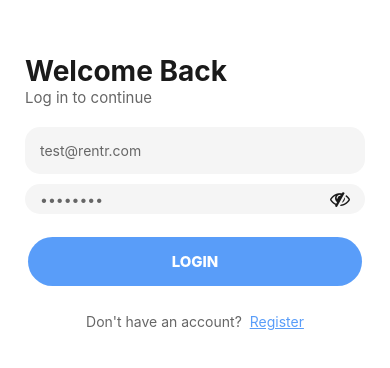
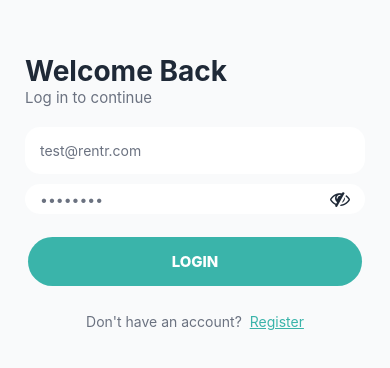
Before and after one commit to Sandy177000/rentr-app, a React Native app: screen /Login in a window 390 px wide. Shown: the part 230-598 px from the top of the page. Built offline with nearby package versions, Linux system fonts and the light colour scheme.

Commit message:
Update HomeScreen and Profile components to improve styling and theme consistency; change background and icon colors to align with new theme colors; enhance search bar and category card styles for better usability; add new category to constants for expanded item options.

```diff
--- a/screens/HomeScreen.tsx
+++ b/screens/HomeScreen.tsx
@@ -129,9 +129,9 @@ const HomeScreen = () => {
         <View
           style={[
             styles.categoryIconContainer,
-            {backgroundColor: theme.colors.primary + '20'},
+            {backgroundColor: theme.colors.secondary + '20'},
           ]}>
-          <Icon name={getCategoryIcon(item.name)} size={20} color={theme.colors.primary} />
+          <Icon name={getCategoryIcon(item.name)} size={20} color={theme.colors.secondary} />
         </View>
         <CustomText
           style={[styles.categoryText, {color: theme.colors.text.primary}]}>
@@ -242,6 +242,7 @@ const HomeScreen = () => {
             color={theme.colors.text.secondary}
           />
           <CustomText
+            variant="h4"
             style={{color: theme.colors.text.secondary, marginLeft: 10}}>
             Search for items...
           </CustomText>
@@ -378,36 +379,16 @@ const styles = StyleSheet.create({
     borderRadius: 22,
     justifyContent: 'center',
     alignItems: 'center',
-    ...Platform.select({
-      ios: {
-        shadowColor: '#000',
-        shadowOffset: { width: 0, height: 1 },
-        shadowOpacity: 0.1,
-        shadowRadius: 2,
-      },
-      android: {
-        elevation: 2,
-      },
-    }),
+    elevation: 3,
   },
   searchBar: {
     flexDirection: 'row',
     alignItems: 'center',
     paddingHorizontal: 16,
-    paddingVertical: 12,
-    borderRadius: 12,
+    paddingVertical: 16,
+    borderRadius: 30,
     marginBottom: 10,
-    ...Platform.select({
-      ios: {
-        shadowColor: '#000',
-        shadowOffset: { width: 0, height: 1 },
-        shadowOpacity: 0.1,
-        shadowRadius: 2,
-      },
-      android: {
-        elevation: 2,
-      },
-    }),
+    elevation: 3,
   },
   scrollContent: {
     paddingBottom: 30,
@@ -423,7 +404,8 @@ const styles = StyleSheet.create({
     gap: 8,
   },
   categoriesContainer: {
-    paddingRight: 16,
+    paddingVertical: 1,
+    paddingHorizontal: 12,
     gap: 12,
   },
   categoryCard: {
--- a/screens/ProfileScreen.jsx
+++ b/screens/ProfileScreen.jsx
@@ -79,7 +79,6 @@ const ProfileScreen = () => {
 
           {/* Action Sections */}
           <View style={[styles.actionSectionTitle, {marginTop: 20}]}>
-            <Icon name="gear" size={20} color={theme.colors.primary} />
             <CustomText variant="h4" bold={600} style={{color: theme.colors.text.primary}}>
               Manage Your Items
             </CustomText>
--- a/src/components/NewItemForm.tsx
+++ b/src/components/NewItemForm.tsx
@@ -24,7 +24,7 @@ import { Calendar, DateData } from 'react-native-calendars';
 import CustomText from './common/CustomText';
 import { useNavigation } from '@react-navigation/native';
 import MapViewer from './MapViewer';
-import { isKeyboardVisible, handleMediaPicker } from '../utils/utils';
+import { handleMediaPicker } from '../utils/utils';
 import { TItem, TLocation, TRootStackParamList, TFormData } from './types';
 import { StackNavigationProp } from '@react-navigation/stack';
 import CustomImage from './common/CustomImage';
--- a/src/components/ProfileCard.jsx
+++ b/src/components/ProfileCard.jsx
@@ -116,7 +116,7 @@ const ProfileCard = ({user, theme, navigation}) => {
         <TouchableOpacity
           onPress={() => navigation.navigate('Settings')}
           style={styles.settingsButton}>
-          <MaterialIcons name="manage-accounts" size={24} color={theme.colors.secondary} />
+          <Icons name="gear" size={24} color={theme.colors.secondary} />
         </TouchableOpacity>
         <TouchableOpacity style={styles.profileImageContainer} activeOpacity={1}>
           {loading ? (
--- a/src/components/profle/ProfileSection.tsx
+++ b/src/components/profle/ProfileSection.tsx
@@ -15,7 +15,7 @@ export const ProfileSection = ({title, icon, onPress, theme}: ProfileSectionProp
   <CustomButton
     style={[styles.sectionContainer, {backgroundColor: theme.colors.surface}]}
     onPress={onPress}>
-      <Icons name={icon} size={20} color={theme.colors.text.primary} />
+      <Icons name={icon} size={20} color={theme.colors.secondary} />
       <CustomText variant="h4" style={{color: theme.colors.text.primary}}>{title}</CustomText>
 
   </CustomButton>
--- a/src/constants.js
+++ b/src/constants.js
@@ -5,4 +5,5 @@ export const categories = [
     {id: '2', name: 'Books', icon: 'book'},
     {id: '3', name: 'Sports', icon: 'futbol-o'},
     {id: '4', name: 'Vehicles', icon: 'car'},
+    {id: '6', name: 'Other', icon: 'ellipsis-h'},
 ];
--- a/src/theme/theme.js
+++ b/src/theme/theme.js
@@ -1,20 +1,20 @@
 export const lightTheme = {
   colors: {
-    background: '#FFFFFF',
-    surface: '#F5F5F5',
-    primary: '#599df9',
-    primaryLight: '#e6f1fc',
-    secondary: '#ABABAB',
-    error: '#ff005c',
+    background: '#F9FAFB',           // Soft light background
+    surface: '#FFFFFF',              // White cards/surfaces
+    primary: '#3AB4AA',              // Teal (main brand color)
+    primaryLight: '#D9F1EF',         // Very light teal for highlights
+    secondary: '#FFB84C',            // Warm soft orange for accents
+    error: '#E63946',                // Soft red for errors
     text: {
-      primary: '#1A1A1A',
-      secondary: '#666666',
+      primary: '#1F2937',            // Deep gray for main text
+      secondary: '#6B7280',          // Muted gray for subtext
     },
     dark: {
       shimmer: {
-        start: '#262626',
-        middle: '#363636',
-        end: '#262626',
+        start: '#2D2D2D',
+        middle: '#3D3D3D',
+        end: '#2D2D2D',
       }
     }
   },
@@ -28,15 +28,15 @@ export const lightTheme = {
 
 export const darkTheme = {
   colors: {
-    background: 'black',
-    surface: '#1a1a1a',
-    primary: '#599df9',
-    secondary: '#ABABAB',
-    error: '#ff005c',
-    success: '#008000',
+    background: '#0E0E0E',           // Near-black
+    surface: '#1F1F1F',              // Deep dark gray
+    primary: '#3AB4AA',              // Same teal
+    secondary: '#FFB84C',            // Warm accent
+    error: '#E63946',                // Same error color
+    success: '#22C55E',              // Soft green
     text: {
-      primary: '#FFFFFF',
-      secondary: '#ABABAB'
+      primary: '#F9FAFB',            // Light off-white
+      secondary: '#9CA3AF'           // Muted gray
     },
   },
   fonts: {
@@ -46,8 +46,6 @@ export const darkTheme = {
   },
   font: 'Roboto-Regular'
 };
-
-
 
 export const themeColors = [
   {label: 'Background', path: 'background'},
```
